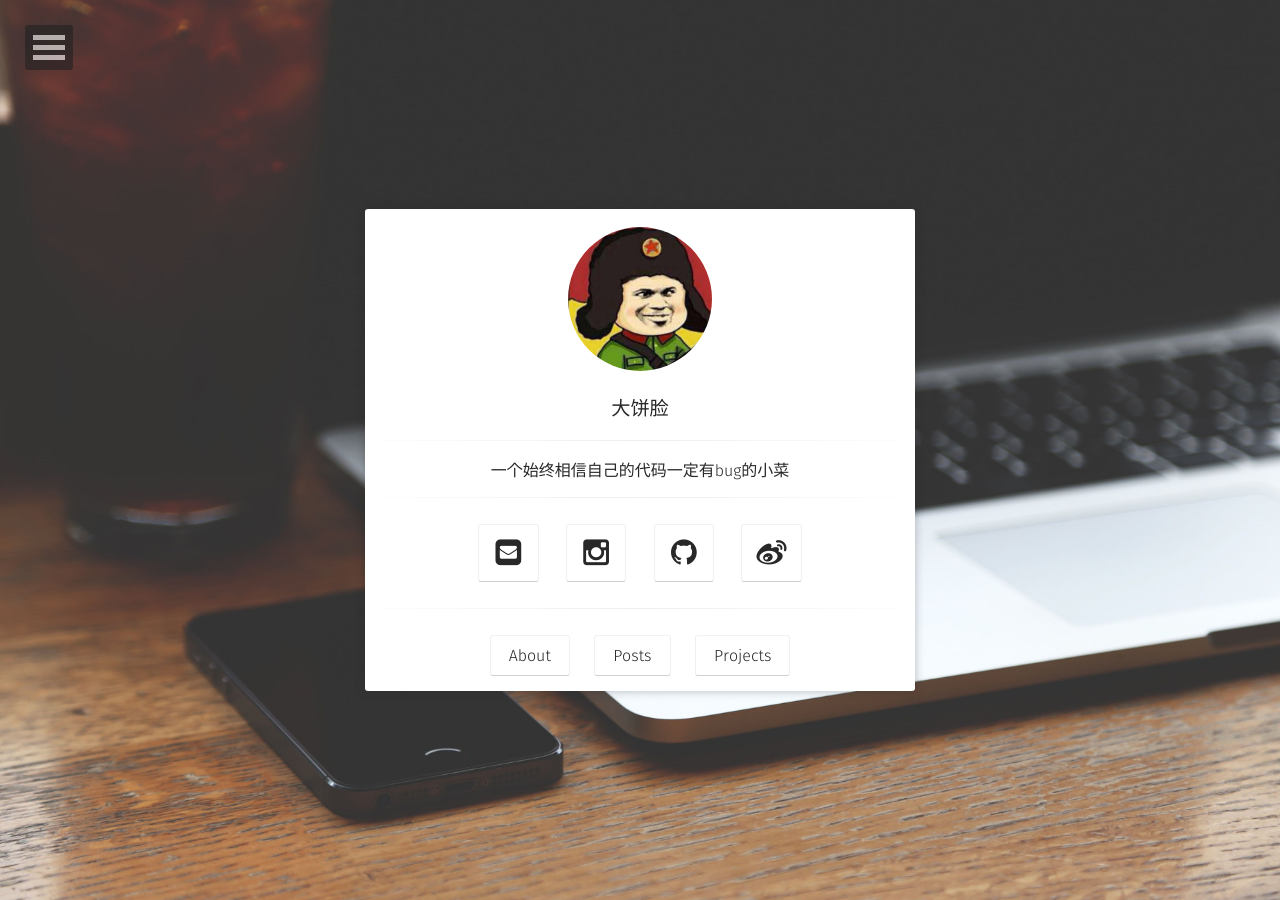
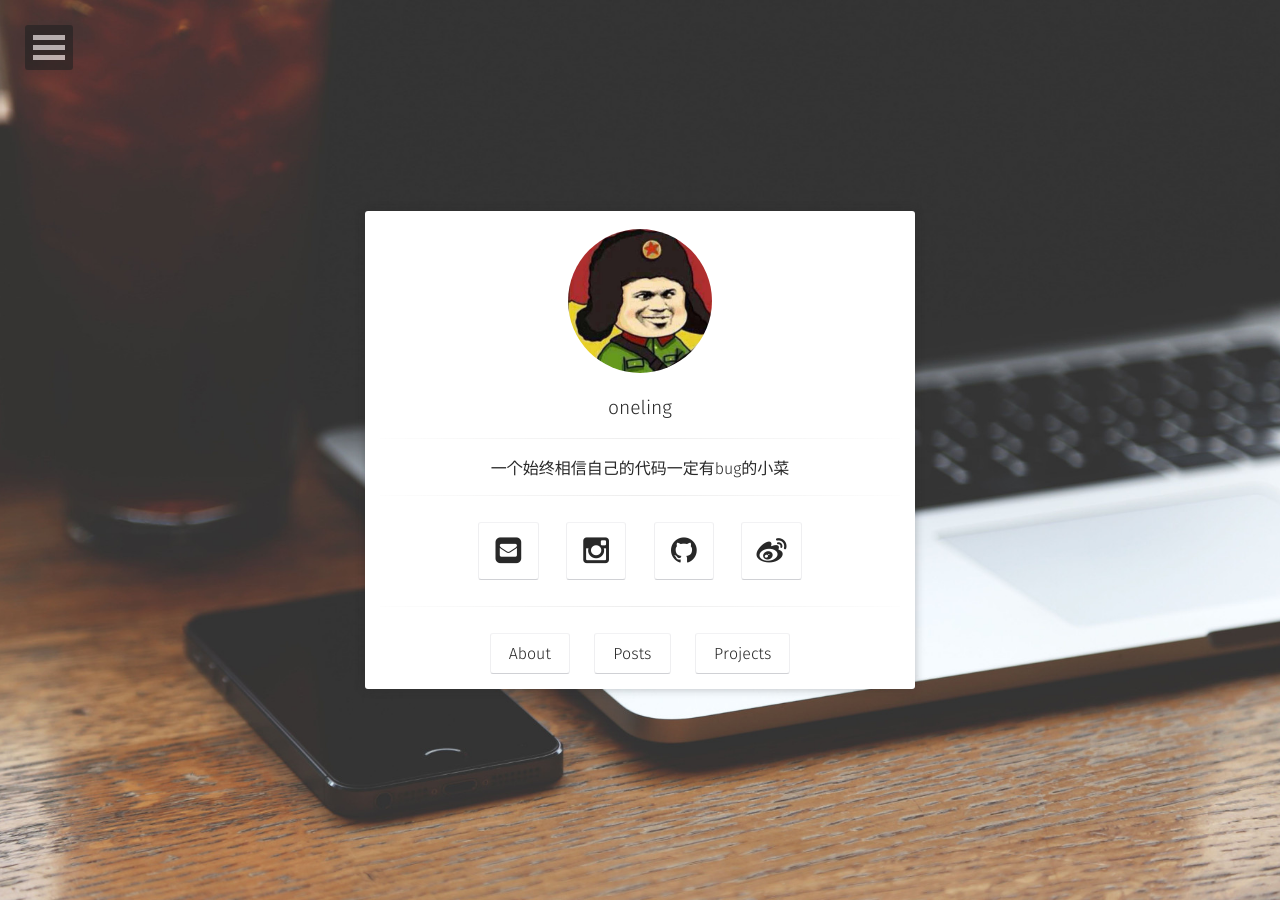
Before and after one commit to haxwn/haxwn.github.io, a Jekyll site: the page built from index.html, in a window 1280 px wide. Built offline with Jekyll 4.4.1, drawn with Linux system fonts in a browser that asks for light colours; some web fonts are replaced.

Commit message:
change username

```diff
--- a/_config.yml
+++ b/_config.yml
@@ -1,5 +1,5 @@
 # Site
-title:              大饼脸
+title:              oneling
 bio:                '一个始终相信自己的代码一定有bug的小菜'
 description:        "一个小菜农"
 reading_time:       true
```
